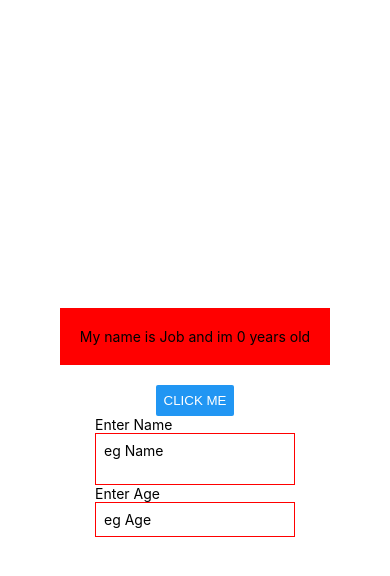
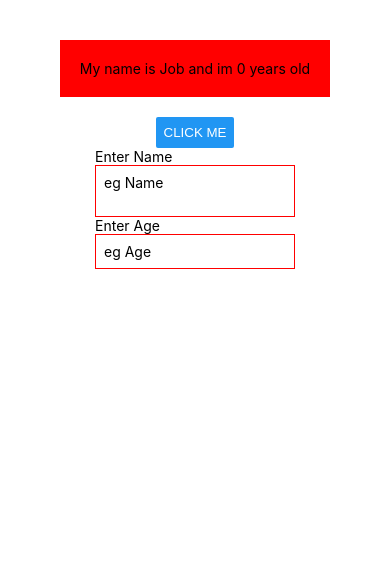
Before and after one commit to react-native-jovan/my-first-app-learn, a React Native app: screen / in a window 390 px wide. Shown: the top 576 px of the page. Built offline with nearby package versions, Linux system fonts and the light colour scheme.

Commit message:
List start

```diff
--- a/App.js
+++ b/App.js
@@ -5,6 +5,13 @@ import { Button, StyleSheet, Text, View,TextInput } from 'react-native';
 export default function App() {
   const [name,setName]=useState('Job')
   const [age,setAge]=useState(0)
+  const [people,setPeople]=useState([
+    {name: 'John',key:'1'},
+    {name: 'carry',key:'2'},
+    {name: 'mario',key:'3'},
+    {name: 'sharon',key:'4'},
+    {name: 'kenedy',key:'5'},
+  ])
   function handleName(){
     setName('selected')
   }
@@ -23,6 +30,7 @@ export default function App() {
         <TextInput
         multiline
         autoCapitalize='characters'
+        autoComplete='name'
         style={styles.input}
         placeholder='eg Name'
         onChangeText={(val)=>setName(val)}
@@ -45,7 +53,8 @@ const styles = StyleSheet.create({
     flex: 1,
     backgroundColor: '#fff',
     alignItems: 'center',
-    justifyContent: 'center',
+    paddingTop: 40,
+    paddingHorizontal:20
   },
   header:{
     backgroundColor: 'red',
```
